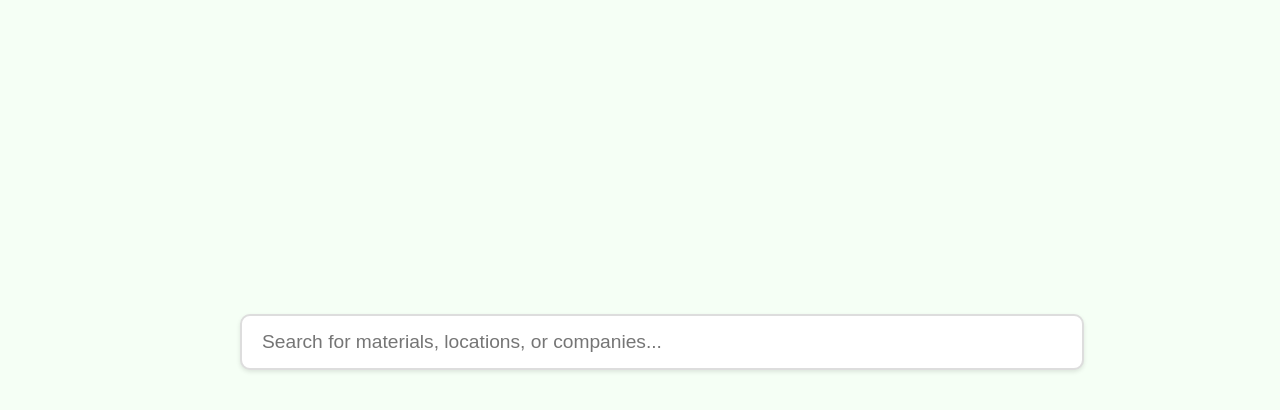
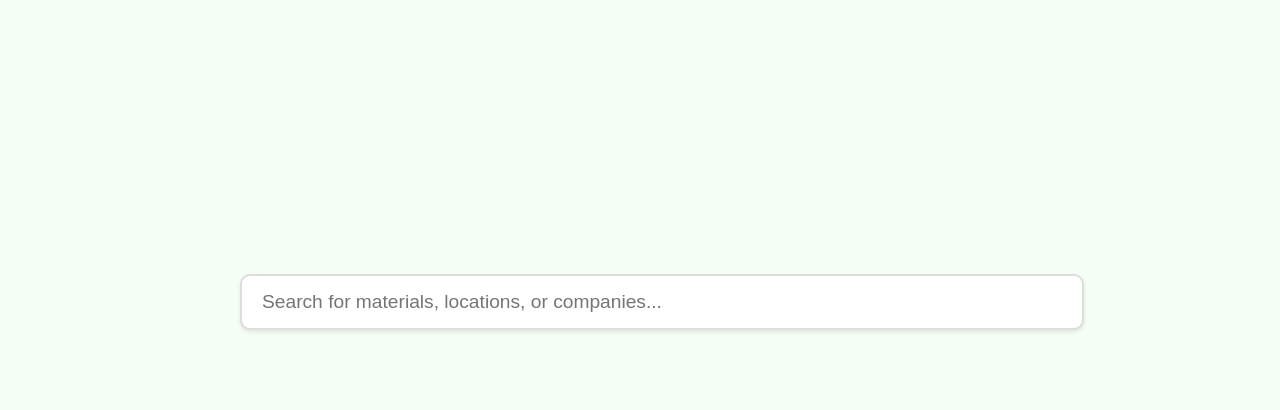
Before and after one commit to nelsonrandy111/SkanskaBuyPage, a plain HTML site: page index.html in a window 1280 px wide. Shown: the part 38-448 px from the top of the page. Drawn offline with Linux system fonts and the light colour scheme.

Commit message:
Add files via upload

```diff
--- a/style.css
+++ b/style.css
@@ -54,7 +54,7 @@ main {
     display: flex;
     justify-content: center;
     align-items: center;
-    margin-top: 60px; /* Move the search bar higher */
+    margin-top: 20px; /* Move the search bar higher */
     height: calc(100vh - 160px); /* Adjust to maintain balance */
 }
 
```
